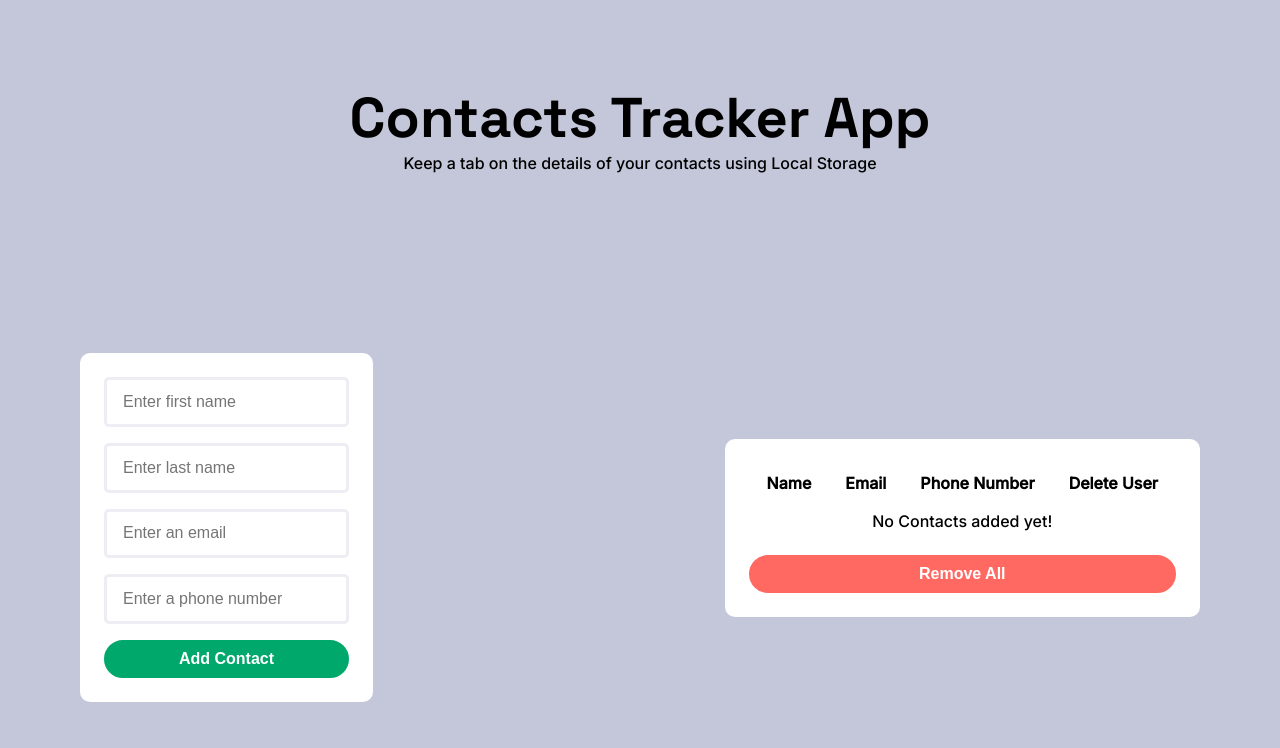
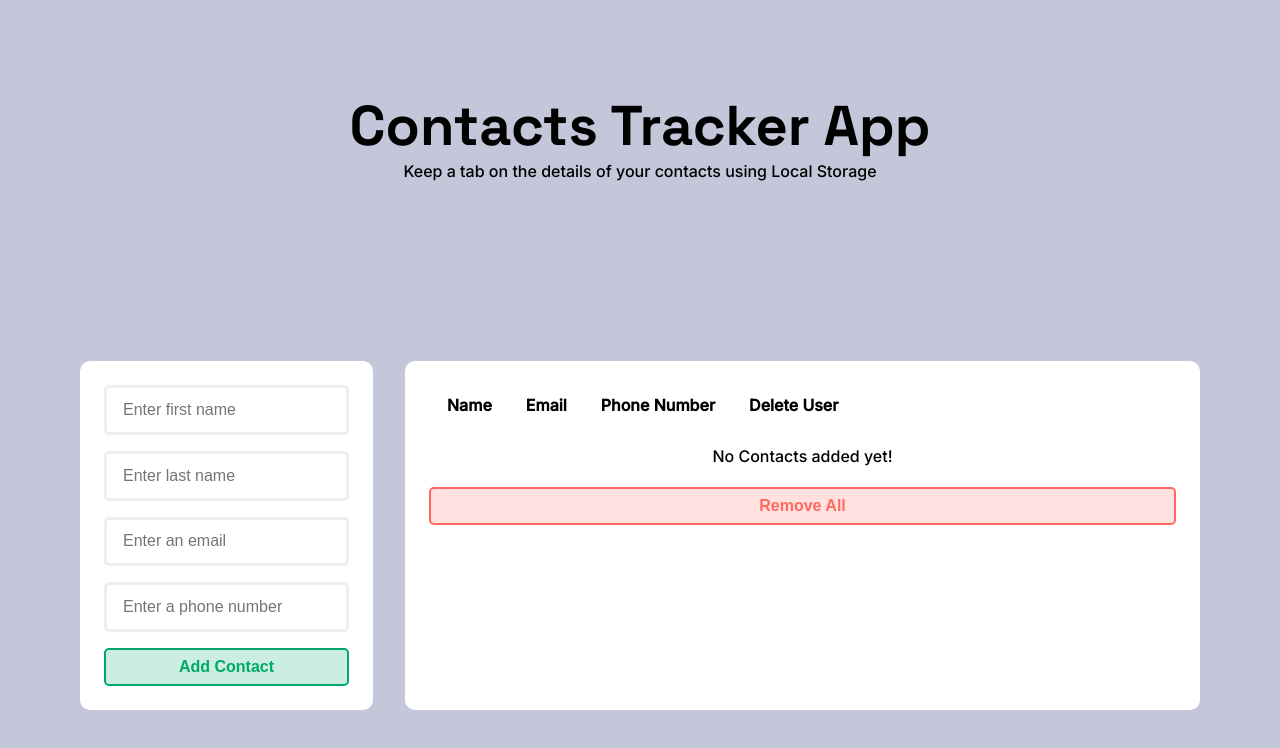
Before and after one commit to nabeelcodes/Contacts-Tracker, a React (Create React App) app: page / in a window 1280 px wide. Shown: the top 748 px of the page. Built offline with nearby package versions, Linux system fonts and the light colour scheme.

Commit message:
Updated functionality

```diff
--- a/src/App.js
+++ b/src/App.js
@@ -3,7 +3,6 @@ import { ContactsDisplay, ContactsForm, GenericContainer, GlobalStyles, MainCont
 
 // getting values from localStorage
 const getDataFromLocalStorage = () => {
-   // console.log(`getting data from LS...`);
    try {
       const dataFromLS = localStorage.getItem("ContactsList");
       if (dataFromLS === null) {
@@ -21,7 +20,6 @@ const App = () => {
 
    // run useEffect every time "contacts" array changes(new contact gets added), then push data to localStorage to update it
    useEffect(() => {
-      // console.log(`data set to LS`);
       localStorage.setItem("ContactsList", JSON.stringify(contacts));
    }, [contacts]);
 
--- a/src/components/ContactsDisplay.jsx
+++ b/src/components/ContactsDisplay.jsx
@@ -1,5 +1,4 @@
-import { EachContact } from "./";
-import { ContactsDisplayContainer } from "./";
+import { EachContact, ContactsDisplayContainer, StyledButton } from "./";
 
 const ContactsDisplay = ({ userData, deleteUser, deleteAll }) => {
    const contactsListEmpty = userData.length === 0 ? true : false;
@@ -18,15 +17,15 @@ const ContactsDisplay = ({ userData, deleteUser, deleteAll }) => {
             {!contactsListEmpty && <EachContact userData={userData} deleteUser={deleteUser} />}
          </table>
 
-         {contactsListEmpty && <p> No Contacts added yet!</p>}
+         {contactsListEmpty && <p>No Contacts added yet!</p>}
 
-         <button
+         <StyledButton
             onClick={() => {
                deleteAll([]);
             }}
          >
             Remove All
-         </button>
+         </StyledButton>
       </ContactsDisplayContainer>
    );
 };
--- a/src/components/ContactsForm.jsx
+++ b/src/components/ContactsForm.jsx
@@ -4,7 +4,7 @@ import { phoneRegExp } from "../data/phoneRegExp";
 import { v4 as uuidv4 } from "uuid";
 import * as Yup from "yup";
 import FormField from "./FormField";
-import { FormCard } from "./";
+import { FormCard, StyledButton } from "./";
 
 const ContactsForm = ({ userData, createUser }) => {
    const [isData, setIsData] = useState();
@@ -21,7 +21,7 @@ const ContactsForm = ({ userData, createUser }) => {
       firstName: Yup.string().min(2, "It's too short").required("Required"),
       lastName: Yup.string().min(2, "It's too short").required("Required"),
       email: Yup.string().lowercase().email("Enter valid email").required("Required"),
-      phoneNumber: Yup.string().matches(phoneRegExp, "Phone number is not valid").required("Required"),
+      phoneNumber: Yup.string().matches(phoneRegExp, "Phone number is not valid").max(10, "Cannot exceed ").required("Required"),
    });
 
    useEffect(() => {
@@ -78,9 +78,9 @@ const ContactsForm = ({ userData, createUser }) => {
                      <FormField type={"email"} variant={"email"} placeholder={"Enter an email"} />
                      <FormField type={"text"} variant={"phoneNumber"} placeholder={"Enter a phone number"} />
 
-                     <button type='submit' disabled={!isValid || isSubmitting}>
+                     <StyledButton primary type='submit' disabled={!isValid || isSubmitting}>
                         Add Contact
-                     </button>
+                     </StyledButton>
                   </Form>
                );
             }}
--- a/src/components/cssStyles/ContactsDisplayContainer.styled.js
+++ b/src/components/cssStyles/ContactsDisplayContainer.styled.js
@@ -1,13 +1,16 @@
 import styled from "styled-components";
 
-export const ContactsDisplayContainer = styled.div`
+export const ContactsDisplayContainer = styled.section`
+   flex-grow: 1;
    background-color: white;
    color: black;
    border-radius: 10px;
    padding: 1.5rem;
-   margin: 1rem;
-   max-height: 15rem;
-   overflow: auto;
+   margin: 0 1rem;
+
+   table {
+      margin-bottom: 0.8rem;
+   }
 
    th,
    td {
@@ -20,28 +23,9 @@ export const ContactsDisplayContainer = styled.div`
       text-align: center;
    }
 
-   button {
-      cursor: pointer;
-      width: 100%;
-      margin-top: 1rem;
-      padding: 0.5rem 0;
-      border: 2px solid rgb(255, 105, 97);
-      border-radius: 50px;
-      font-size: 1rem;
-      font-weight: bold;
-      background-color: rgb(255, 105, 97);
-      color: white;
-      transition: background-color 350ms ease-in-out, border 350ms ease-in-out;
-   }
-
-   button:hover {
-      background-color: white;
-      color: rgba(255, 105, 97, 0.85);
-      border: 2px solid rgb(255, 105, 97);
-   }
-
    p {
       text-align: center;
       padding: 0.5rem 0;
+      margin-bottom: 0.8rem;
    }
 `;
--- a/src/components/cssStyles/FormCard.styled.js
+++ b/src/components/cssStyles/FormCard.styled.js
@@ -1,15 +1,14 @@
 import styled from "styled-components";
 
-export const FormCard = styled.div`
+export const FormCard = styled.section`
    background-color: white;
    padding: 1.5rem;
-   margin: 1rem;
+   margin: 0 1rem;
    border-radius: 10px;
 
    input {
       font-size: 1rem;
-
-      max-width: 20rem;
+      width: 100%;
       padding: 0.8rem 1rem;
       outline: none;
       border: 3px solid rgba(198, 194, 219, 0.3);
@@ -27,22 +26,7 @@ export const FormCard = styled.div`
       padding: 0.5rem 0;
    }
 
-   button {
-      cursor: pointer;
-      width: 100%;
-      padding: 0.5rem 0;
-      border: 2px solid rgb(0, 168, 107);
-      border-radius: 50px;
-      font-size: 1rem;
-      font-weight: bold;
-      background-color: rgb(0, 168, 107);
-      color: white;
-      transition: background-color 350ms linear, border 350ms linear;
-   }
-
-   button:hover {
-      background-color: white;
-      color: rgba(0, 168, 107, 0.85);
-      border: 2px solid rgb(0, 168, 107);
+   @media (max-width: 990px) {
+      margin-bottom: 1rem;
    }
 `;
--- a/src/components/cssStyles/GenericContainer.styled.js
+++ b/src/components/cssStyles/GenericContainer.styled.js
@@ -3,7 +3,7 @@ import styled from "styled-components";
 export const GenericContainer = styled.div`
    display: flex;
    justify-content: space-between;
-   align-items: center;
+   align-items: stretch;
    min-width: 100vw;
    padding: 0 4rem;
 
--- a/src/components/cssStyles/MainContainer.styled.js
+++ b/src/components/cssStyles/MainContainer.styled.js
@@ -5,11 +5,15 @@ export const MainContainer = styled.main`
    flex-direction: column;
    justify-content: space-around;
    align-items: center;
-
    min-height: 100vh;
    background-color: #c3c7d9;
 
    header p {
       text-align: center;
    }
+
+   /* div {
+      flex-grow: 1;
+      margin: 1rem 0;
+   } */
 `;
--- /dev/null
+++ b/src/components/cssStyles/StyledButton.styled.js
@@ -0,0 +1,26 @@
+import styled, { css } from "styled-components";
+
+export const StyledButton = styled.button`
+   cursor: pointer;
+   width: 100%;
+   padding: 0.5rem 0;
+   color: rgb(255, 105, 97);
+   background-color: rgba(255, 105, 97, 0.2);
+   border: 2px solid rgb(255, 105, 97);
+   border-radius: 5px;
+   font-size: 1rem;
+   font-weight: bold;
+   transition: background-color 350ms linear;
+
+   &:hover {
+      background-color: white;
+   }
+
+   ${({ primary }) =>
+      primary &&
+      css`
+         color: rgb(0, 168, 107);
+         background-color: rgba(0, 168, 107, 0.2);
+         border: 2px solid rgb(0, 168, 107);
+      `}
+`;
--- a/src/components/index.js
+++ b/src/components/index.js
@@ -5,6 +5,7 @@ export { Title } from "./cssStyles/Title.styled";
 export { GenericContainer } from "./cssStyles/GenericContainer.styled";
 export { ContactsDisplayContainer } from "./cssStyles/ContactsDisplayContainer.styled";
 export { FormCard } from "./cssStyles/FormCard.styled";
+export { StyledButton } from "./cssStyles/StyledButton.styled";
 
 /* React Components Exports */
 export { default as ContactsForm } from "./ContactsForm";
```
